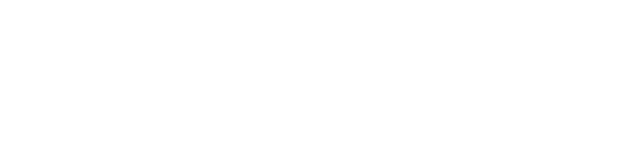
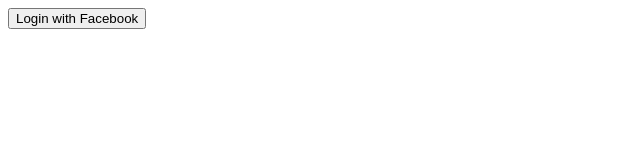
Before and after one commit to jjmean2/static-test, a plain HTML site: page facebook-login/index.html in a window 1280 px wide. Shown: the whole page, without its empty margins (0-640 px from the left). Drawn offline with Linux system fonts and the light colour scheme.

Commit message:
Add facebook login button

```diff
--- a/facebook-login/index.html
+++ b/facebook-login/index.html
@@ -17,14 +17,24 @@
                 console.log('response', response)
             });
         };
-
     </script>
     <script async defer crossorigin="anonymous" src="https://connect.facebook.net/en_US/sdk.js"></script>
     <title>Document</title>
 </head>
 
 <body>
-
+    <button onclick="loginWithFacebook()">Login with Facebook</button>
+    <script>
+        function loginWithFacebook() {
+            FB.login(function (response) {
+                console.log(JSON.stringify(response))
+                if (response.status === 'connected') {
+                } else {
+                }
+                // handle the response
+            }, { scope: 'public_profile,email'});
+        }
+    </script>
 </body>
 
 </html>
```
